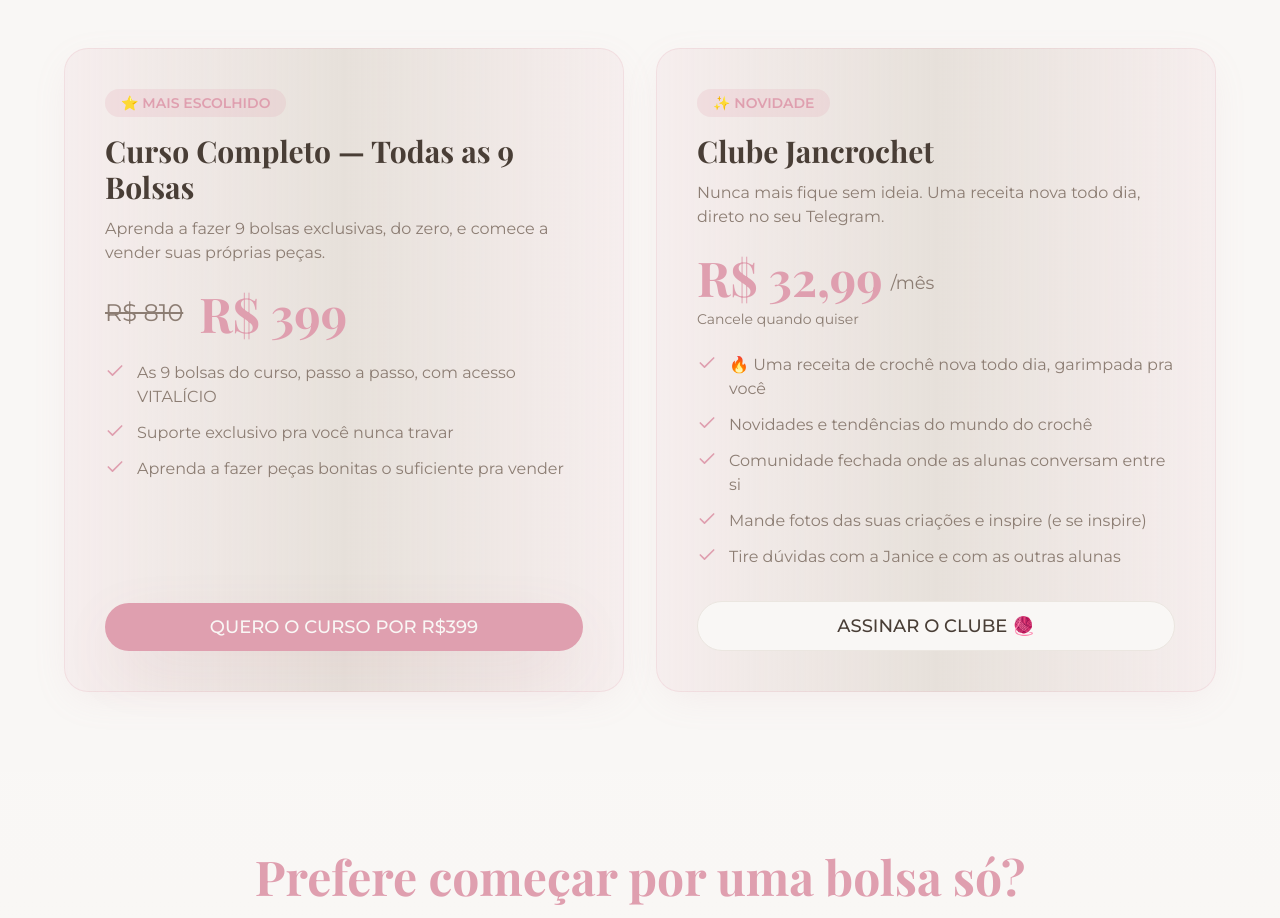
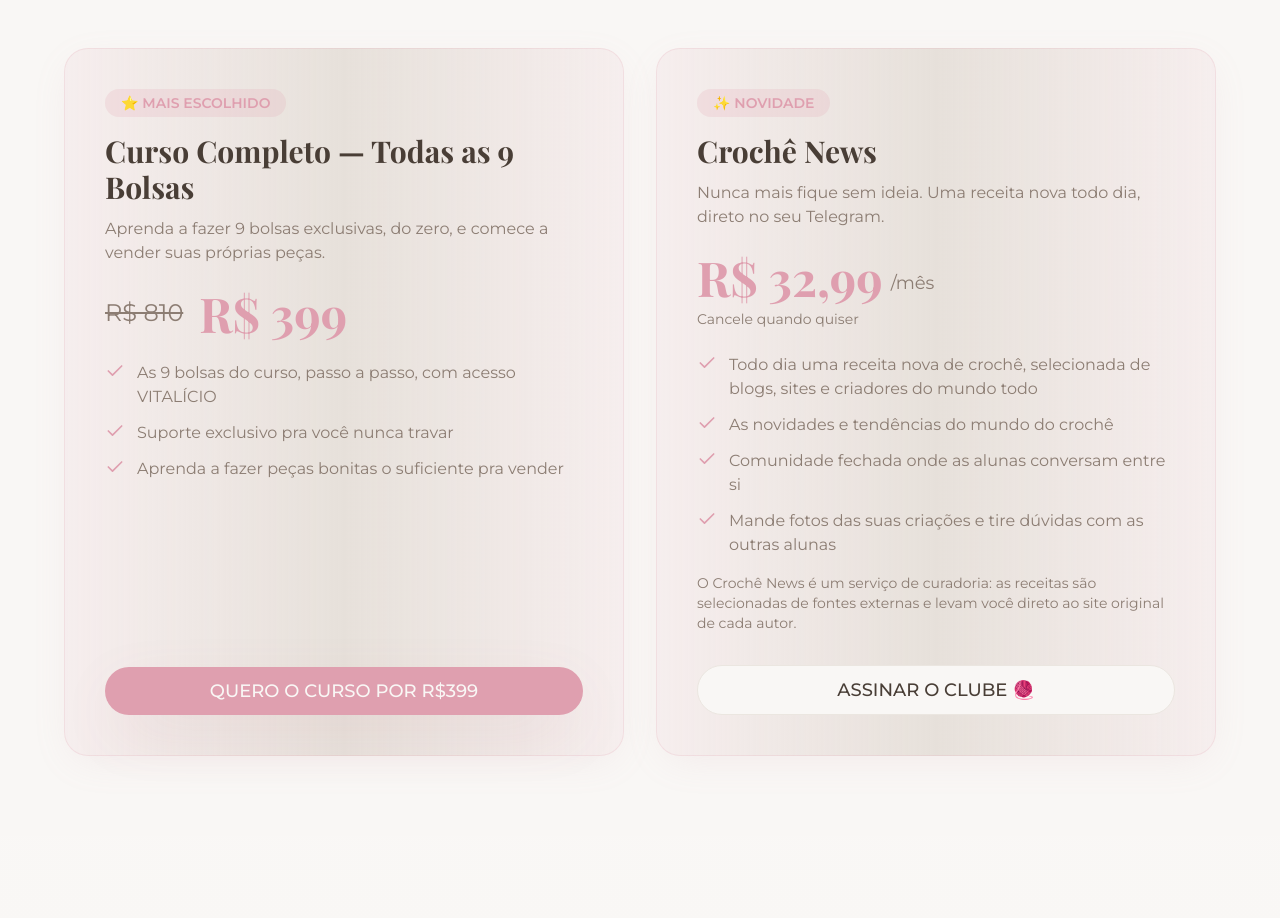
Before and after one commit to Bcsouza/jancrochet-748cce33, a React (Vite) app: page / in a window 1280 px wide. Shown: the part 980-1898 px from the top of the page. Built offline with nearby package versions, Linux system fonts and the light colour scheme; the HTML template or start-up script is replaced by a standard one.

Commit message:
Changes
Co-authored-by: Bcsouza <165323623+Bcsouza@users.noreply.github.com>

```diff
--- a/src/components/Plans.tsx
+++ b/src/components/Plans.tsx
@@ -70,13 +70,13 @@ const Plans = () => {
             </Button>
           </div>
 
-          {/* Card 2 - Clube */}
+          {/* Card 2 - Crochê News */}
           <div className="animate-fade-up animation-delay-200 bg-gradient-to-r from-primary/10 via-secondary to-primary/10 rounded-2xl md:rounded-3xl p-6 md:p-8 lg:p-10 border border-primary/20 shadow-soft flex flex-col h-full">
             <div className="inline-block self-start bg-primary/20 text-primary px-3 md:px-4 py-1 rounded-full text-xs md:text-sm font-montserrat font-semibold mb-4">
               ✨ NOVIDADE
             </div>
             <h3 className="font-playfair text-2xl md:text-3xl font-bold text-foreground mb-3">
-              Clube Jancrochet
+              Crochê News
             </h3>
             <p className="font-montserrat text-sm md:text-base text-muted-foreground mb-6">
               Nunca mais fique sem ideia. Uma receita nova todo dia, direto no seu Telegram.
@@ -94,14 +94,14 @@ const Plans = () => {
                 Cancele quando quiser
               </p>
             </div>
-            <ul className="font-montserrat text-sm md:text-base text-muted-foreground space-y-3 mb-8">
+            <ul className="font-montserrat text-sm md:text-base text-muted-foreground space-y-3 mb-4">
               <li className="flex gap-3">
                 <Check className="h-5 w-5 shrink-0 text-primary" />
-                <span>🔥 Uma receita de crochê nova todo dia, garimpada pra você</span>
+                <span>Todo dia uma receita nova de crochê, selecionada de blogs, sites e criadores do mundo todo</span>
               </li>
               <li className="flex gap-3">
                 <Check className="h-5 w-5 shrink-0 text-primary" />
-                <span>Novidades e tendências do mundo do crochê</span>
+                <span>As novidades e tendências do mundo do crochê</span>
               </li>
               <li className="flex gap-3">
                 <Check className="h-5 w-5 shrink-0 text-primary" />
@@ -109,18 +109,17 @@ const Plans = () => {
               </li>
               <li className="flex gap-3">
                 <Check className="h-5 w-5 shrink-0 text-primary" />
-                <span>Mande fotos das suas criações e inspire (e se inspire)</span>
-              </li>
-              <li className="flex gap-3">
-                <Check className="h-5 w-5 shrink-0 text-primary" />
-                <span>Tire dúvidas com a Janice e com as outras alunas</span>
+                <span>Mande fotos das suas criações e tire dúvidas com as outras alunas</span>
               </li>
             </ul>
+            <p className="font-montserrat text-xs md:text-sm text-muted-foreground mb-8">
+              O Crochê News é um serviço de curadoria: as receitas são selecionadas de fontes externas e levam você direto ao site original de cada autor.
+            </p>
             <Button
               size="lg"
               variant="outline"
               className="font-montserrat text-base md:text-lg px-6 md:px-10 py-5 md:py-6 rounded-full hover:bg-primary hover:text-primary-foreground transition-all mt-auto w-full sm:w-auto"
-              onClick={() => handleClick('https://kiwify.app/UCy8gUR', 'Subscribe', 32.99)}
+              onClick={() => handleClick('https://pay.kiwify.com.br/3GQtvXU', 'Subscribe', 32.99)}
             >
               ASSINAR O CLUBE 🧶
             </Button>
```
